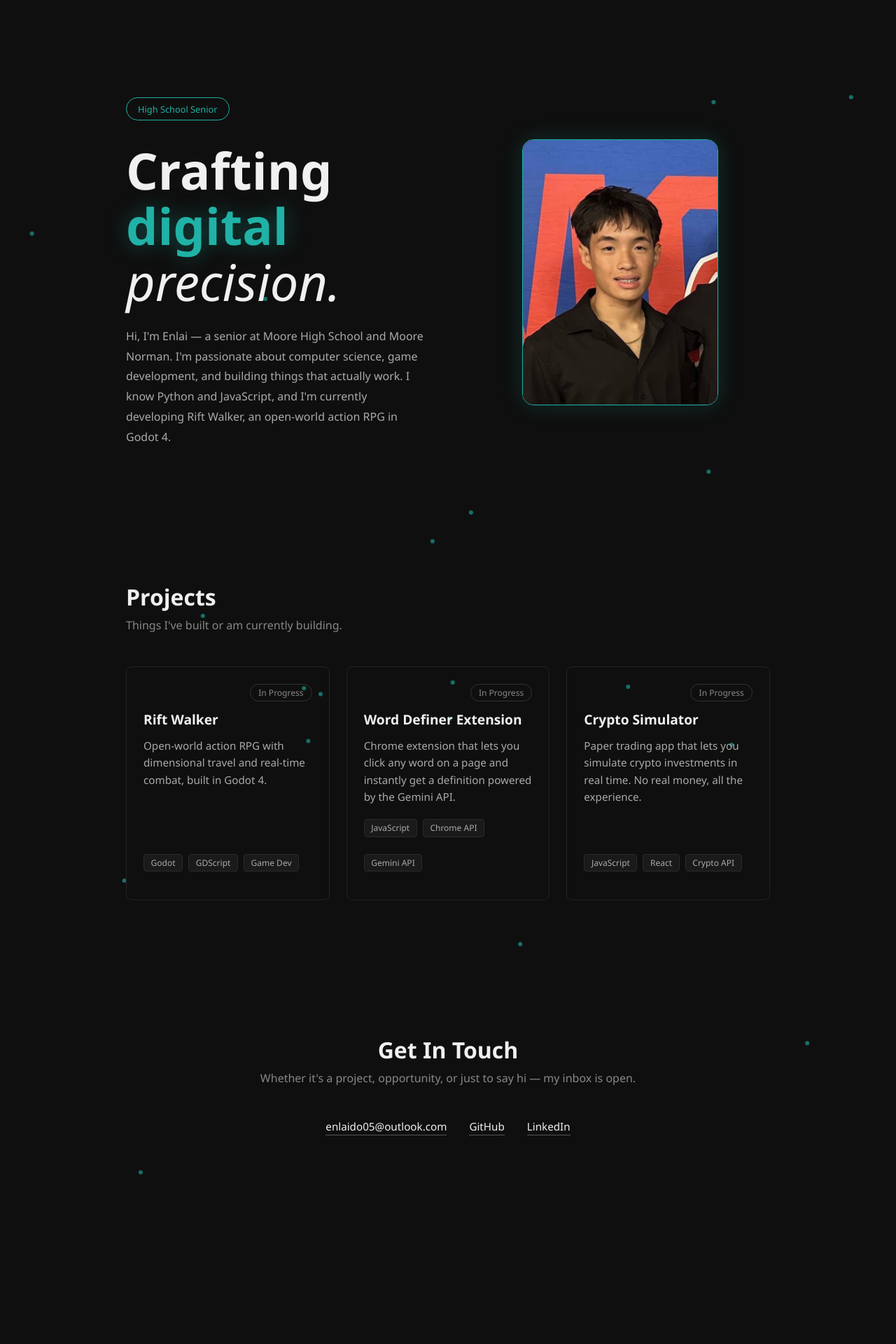
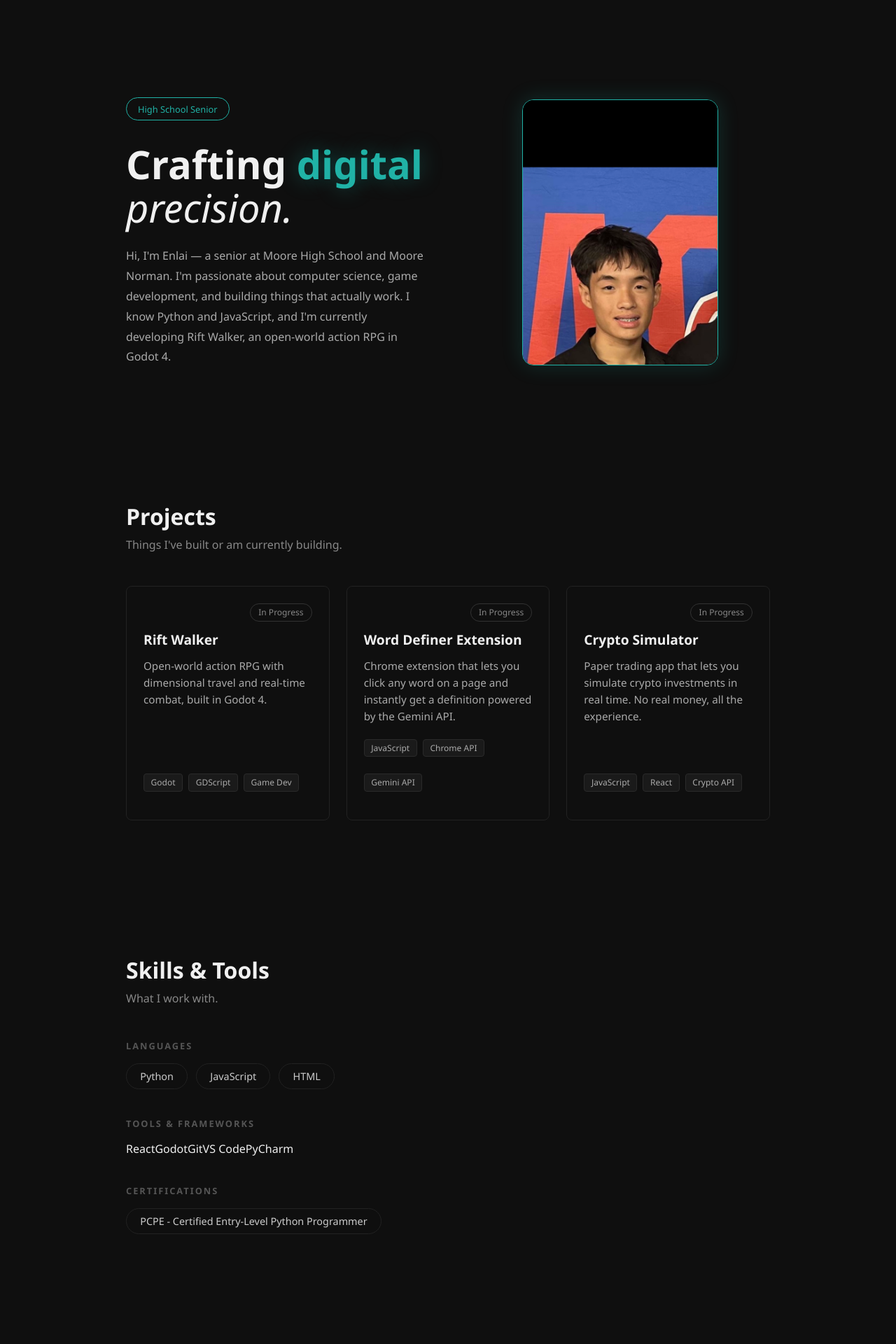
Before and after one commit to EnlaiDo/EnlaiDo-Portfolio, a React (Vite) app: page / in a window 1280 px wide. Shown: the part 820-2740 px from the top of the page at 70% size. Before the commit the page ends 2538 px from the top, so only its background shows below. Built offline with nearby package versions, Linux system fonts and the light colour scheme.

Commit message:
delete project and about jsx and css. add skills section

```diff
--- a/src/App.jsx
+++ b/src/App.jsx
@@ -1,9 +1,7 @@
 import {BrowserRouter, Routes, Route } from 'react-router-dom'
 import Navbar from './components/Navbar'
 import Home from './pages/Home'
-import Projects from './pages/Projects'
 import Blog from './pages/Blog'
-import About from './pages/About'
 
 
 function App() {
@@ -12,9 +10,7 @@
       <Navbar />
       <Routes>
         <Route path="/" element={<Home />} />
-        <Route path="/projects" element={<Projects />} />
         <Route path="/blog" element={<Blog />} />
-        <Route path="/about" element={<About />} />
       </Routes>
     </BrowserRouter>
   )
--- a/src/pages/About.css
+++ /dev/null
@@ -1,129 +0,0 @@
-.about {
-  position: relative;
-  min-height: 100vh;
-  overflow: hidden;
-  padding: 4rem 2.5rem;
-}
-
-/* Floating dots */
-.dots-container {
-  position: absolute;
-  inset: 0;
-  pointer-events: none;
-}
-
-.dot {
-  position: absolute;
-  width: 6px;
-  height: 6px;
-  border-radius: 50%;
-  background-color: #20B2A6;
-  opacity: 0.6;
-  animation: slow-drift linear infinite;
-}
-
-@keyframes slow-drift {
-  0%, 100% { transform: translate(0, 0); }
-  25% { transform: translate(20px, -30px); }
-  50% { transform: translate(-15px, -20px); }
-  75% { transform: translate(30px, 10px); }
-}
-
-/* Layout */
-.about-content {
-  position: relative;
-  z-index: 10;
-  display: grid;
-  grid-template-columns: 1fr 1fr;
-  gap: 4rem;
-  align-items: center;
-  max-width: 1000px;
-  padding-top: 4rem;
-}
-
-/* Left column */
-.about-badge {
-  display: inline-block;
-  font-size: 0.8rem;
-  padding: 0.4rem 1rem;
-  border-radius: 999px;
-  border: 1px solid #20B2A6;
-  color: #20B2A6;
-  margin-bottom: 2rem;
-}
-
-.about-heading {
-  font-size: clamp(2.5rem, 6vw, 4.5rem);
-  font-weight: 800;
-  line-height: 1.1;
-  margin-bottom: 1.5rem;
-}
-
-.about-highlight {
-  color: #20B2A6;
-  text-shadow: 0 0 30px rgba(32, 178, 166, 0.4);
-}
-
-.about-heading em {
-  font-style: italic;
-  font-weight: 400;
-}
-
-.about-bio {
-  font-size: 1rem;
-  color: #aaa;
-  line-height: 1.8;
-  max-width: 480px;
-}
-
-/* Right column */
-.about-right {
-  display: flex;
-  justify-content: center;
-  align-items: center;
-}
-
-.photo-placeholder {
-  width: 300px;
-  height: 350px;
-  border: 1px solid #222;
-  border-radius: 12px;
-  display: flex;
-  align-items: center;
-  justify-content: center;
-  color: #555;
-  font-size: 0.9rem;
-}
-
-/* Fade in animation */
-.about-badge,
-.about-heading,
-.about-bio {
-  animation: fade-in 0.8s ease-out both;
-}
-
-.about-heading { animation-delay: 0.1s; }
-.about-bio { animation-delay: 0.2s; }
-
-@keyframes fade-in {
-  from {
-    opacity: 0;
-    transform: translateY(20px);
-    filter: blur(10px);
-  }
-  to {
-    opacity: 1;
-    transform: translateY(0);
-    filter: blur(0);
-  }
-}
-
-.profile-pic {
-  width: 280px;
-  height: 380px;
-  object-fit: cover;
-  object-position: center;
-  border-radius: 16px;
-  border: 1px solid #20B2A6;
-  box-shadow: 0 0 30px rgba(32, 178, 166, 0.2);
-}
--- a/src/pages/About.jsx
+++ /dev/null
@@ -1,55 +0,0 @@
-import { useEffect, useRef } from 'react'
-import './About.css'
-import profilePic from '../assets/profile.jpeg'
-function About() {
-  const dotsRef = useRef(null)
-
-  useEffect(() => {
-    const container = dotsRef.current
-    const dots = container.querySelectorAll('.dot')
-    dots.forEach(dot => {
-      dot.style.left = `${Math.random() * 100}%`
-      dot.style.top = `${Math.random() * 100}%`
-      dot.style.animationDuration = `${15 + Math.random() * 20}s`
-      dot.style.animationDelay = `${Math.random() * 5}s`
-    })
-  }, [])
-
-  return (
-    <main className="about">
-      {/* Floating dots */}
-      <div className="dots-container" ref={dotsRef}>
-        {[...Array(30)].map((_, i) => (
-          <div className="dot" key={i} />
-        ))}
-      </div>
-
-      {/* Content */}
-      <div className="about-content">
-        <div className="about-left">
-          <span className="about-badge">High School Senior</span>
-
-          <h1 className="about-heading">
-            Crafting <span className="about-highlight">digital</span>
-            <br />
-            <em>precision.</em>
-          </h1>
-
-          <p className="about-bio">
-            Hi, I'm Enlai — a senior at Moore High School and Moore Norman.
-            I'm passionate about computer science, game development, and building
-            things that actually work. I know Python and JavaScript, and I'm currently
-            developing Rift Walker, an open-world action RPG in Godot 4.
-          </p>
-        </div>
-
-        {/* Right column - placeholder for now */}
-        <div className="about-right">
-          <img src={profilePic} alt="Enlai" className="profile-pic" />
-        </div>
-      </div>
-    </main>
-  )
-}
-
-export default About
--- a/src/pages/Home.css
+++ b/src/pages/Home.css
@@ -265,3 +265,42 @@
   opacity: 1;
   transform: translateY(0);
 }
+
+/* Skills */
+.skills-section {
+  padding: 6rem 2.5rem;
+}
+
+.skills-grid {
+  display: flex;
+  flex-direction: column;
+  gap: 2.5rem;
+}
+
+.skill-group h3 {
+  font-size: 0.8rem;
+  text-transform: uppercase;
+  letter-spacing: 2px;
+  color: #555;
+  margin-bottom: 1rem;
+}
+
+.skill-tags {
+  display: flex;
+  flex-wrap: wrap;
+  gap: 0.75rem;
+}
+
+.skill-tags span {
+  font-size: 0.9rem;
+  padding: 0.5rem 1.2rem;
+  border: 1px solid #222;
+  border-radius: 999px;
+  color: #ccc;
+  transition: border-color 0.2s, color 0.2s;
+}
+
+.skill-tags span:hover {
+  border-color: #20B2A6;
+  color: #20B2A6;
+}
--- a/src/pages/Home.jsx
+++ b/src/pages/Home.jsx
@@ -28,6 +28,7 @@
   const aboutRef = useScrollAnimation()
   const projectsRef = useScrollAnimation()
   const contactRef = useScrollAnimation()
+  const skillsRef = useScrollAnimation()
   useEffect(() => {
     const container = dotsRef.current
     const dots = container.querySelectorAll('.dot')
@@ -105,6 +106,39 @@
         </div>
       </section>
 
+
+      {/* Skills */}
+      <section className="skills-section fade-up" id="skills" ref={skillsRef}>
+        <h2 className="section-title">Skills & Tools</h2>
+        <p className="section-sub">What I work with.</p>
+        <div className="skills-grid">
+          <div className="skill-group">
+            <h3>Languages</h3>
+            <div className="skill-tags">
+              <span>Python</span>
+              <span>JavaScript</span>
+              <span>HTML</span>
+            </div>
+          </div>
+          <div className="skill-group">
+            <h3>Tools & Frameworks</h3>
+            <div className="skills-tags">
+              <span>React</span>
+              <span>Godot</span>
+              <span>Git</span>
+              <span>VS Code</span>
+              <span>PyCharm</span>
+            </div>
+          </div>
+          <div className="skill-group">
+            <h3>Certifications</h3>
+            <div className="skill-tags">
+              <span>PCPE - Certified Entry-Level Python Programmer</span>
+            </div>
+          </div>
+        </div>
+      </section>
+
       {/* Contact */}
       <section className="contact-section fade-up" id="contact" ref={contactRef}>
         <h2 className="section-title">Get In Touch</h2>
@@ -113,7 +147,7 @@
         </p>
         <div className="contact-links">
           <a href="enlaido05@outlook.com">enlaido05@outlook.com</a>
-          <a href="https://github.com/" target="_blank" rel="noreferrer">GitHub</a>
+          <a href="https://github.com/EnlaiDo" target="_blank" rel="noreferrer">GitHub</a>
           <a href="https://linkedin.com/" target="_blank" rel="noreferrer">LinkedIn</a>
         </div>
       </section>
--- a/src/pages/Projects.css
+++ /dev/null
@@ -1,77 +0,0 @@
-.projects {
-  padding: 4rem 2.5rem;
-  max-width: 1000px;
-}
-
-.projects-title {
-  font-size: 2.5rem;
-  font-weight: 800;
-  margin-bottom: 0.5rem;
-}
-
-.projects-sub {
-  color: #888;
-  margin-bottom: 3rem;
-  font-size: 1rem;
-}
-
-.projects-grid {
-  display: grid;
-  grid-template-columns: repeat(auto-fill, minmax(280px, 1fr));
-  gap: 1.5rem;
-}
-
-.project-card {
-  border: 1px solid #222;
-  border-radius: 8px;
-  padding: 1.5rem;
-  display: flex;
-  flex-direction: column;
-  gap: 0.75rem;
-  transition: border-color 0.2s;
-}
-
-.project-card:hover {
-  border-color: #555;
-}
-
-.card-top {
-  display: flex;
-  justify-content: flex-end;
-}
-
-.status {
-  font-size: 0.75rem;
-  color: #888;
-  border: 1px solid #333;
-  border-radius: 20px;
-  padding: 0.2rem 0.7rem;
-}
-
-.project-card h2 {
-  font-size: 1.2rem;
-  font-weight: 700;
-}
-
-.project-card p {
-  color: #aaa;
-  font-size: 0.95rem;
-  line-height: 1.6;
-}
-
-.tags {
-  display: flex;
-  flex-wrap: wrap;
-  gap: 0.5rem;
-  margin-top: auto;
-  padding-top: 0.5rem;
-}
-
-.tag {
-  font-size: 0.75rem;
-  background-color: #1a1a1a;
-  border: 1px solid #2a2a2a;
-  border-radius: 4px;
-  padding: 0.2rem 0.6rem;
-  color: #aaa;
-}
--- a/src/pages/Projects.jsx
+++ /dev/null
@@ -1,52 +0,0 @@
-import './Projects.css'
-
-const projects = [
-    {
-        title: 'Rift Walker',
-        description: "Open-world action RPG with dimensional travel and real-time combat, built in Godot.",
-        tags: ["Godot", "GDScript", "Game Development"],
-        status: "In Progress",
-        link: null
-    },
-    {
-        title: "Word Definer",
-        description: "Chrome extension that lets you click any word on a page and instantly get a definition powered by the Gemini API.",
-        tags: ["JavaScript", "Chrome API", "Gemini API"],
-        status: "In Progress",
-        link: null
-    },
-    {
-        title: "Crypto Simulator",
-        description: "Paper trading app that lets you simulate crypto investments in real time. No real money, all the experience.",
-        tags: ["JavaScript", "React", "Crypto API"],
-        status: "In Progress",
-        link: null
-    }
-]
-
-function Projects() {
-    return (
-        <main className="projects">
-            <h1 className="projects-title">Projects</h1>
-            <p className="projects-sub">Things I've built or am currently building.</p>
-            <div className="projects-grid">
-                {projects.map((project) => (
-                    <div className="project-card" key={project.title}>
-                        <div className="card-top">
-                            <span className="status">{project.status}</span>
-                        </div>
-                        <h2>{project.title}</h2>
-                        <p>{project.description}</p>
-                        <div className="tags">
-                            {project.tags.map((tag) => (
-                                <span className="tag" key={tag}>{tag}</span>
-                            ))}
-                        </div>
-                    </div>
-                ))}
-            </div>
-        </main>
-    )
-}
-
-export default Projects
```
